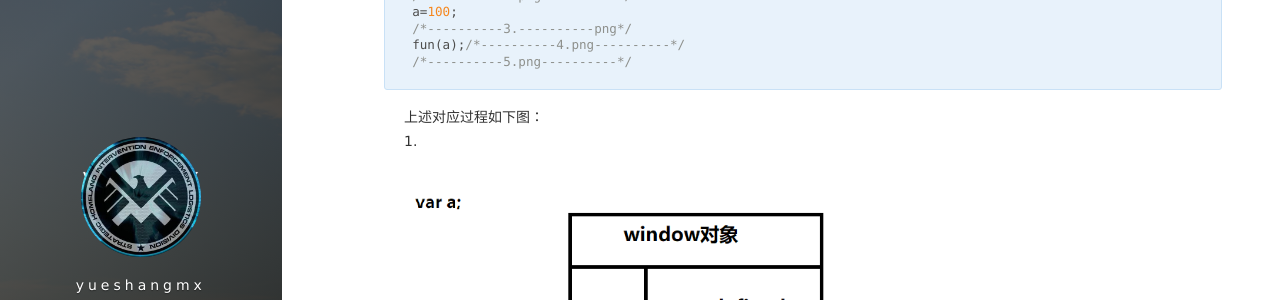
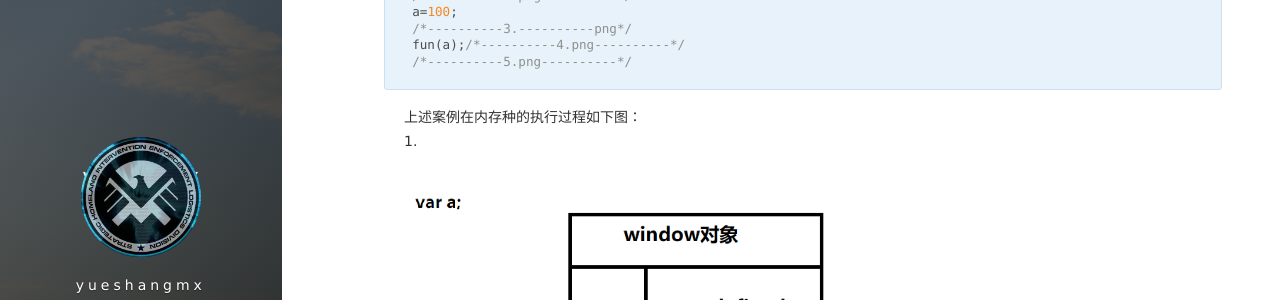
Before and after one commit to yueshangmx/yueshangmx.github.io, a Jekyll site: the page built from _posts/2017-08-30-JavaScrip错误、异常处理和Function对象.md, in a window 1280 px wide and 900 px high, scrolled down 2280 px. Shown: the part 151-451 px from the top of the window. Built offline with Jekyll 4.4.1, drawn with Linux system fonts in a browser that asks for light colours; nearby versions of some CDN libraries; comment, search, counter and statistics services are not loaded; some of the changed text lies outside the part shown.

Commit message:
update 2017-11-14

````diff
--- a/_posts/2017-08-30-JavaScrip错误、异常处理和Function对象.md
+++ b/_posts/2017-08-30-JavaScrip错误、异常处理和Function对象.md
@@ -130,7 +130,7 @@
 fun(a);/*----------4.png----------*/
 /*----------5.png----------*/
 ```
-上述对应过程如下图：<br>
+上述案例在内存种的执行过程如下图：<br>
 1.![](/images/posts/JavaScript/namedFun/1.png)
 2.![](/images/posts/JavaScript/namedFun/2.png)
 3.![](/images/posts/JavaScript/namedFun/3.png)
@@ -145,7 +145,7 @@
     console.log(a);
 })(a);
 ```
-对应的图片过程为：
+内存种的执行过程为：
 1.![](/images/posts/JavaScript/anonyFun/1.png)
 2.![](/images/posts/JavaScript/anonyFun/2.png)
 3.![](/images/posts/JavaScript/anonyFun/3.png)
````
